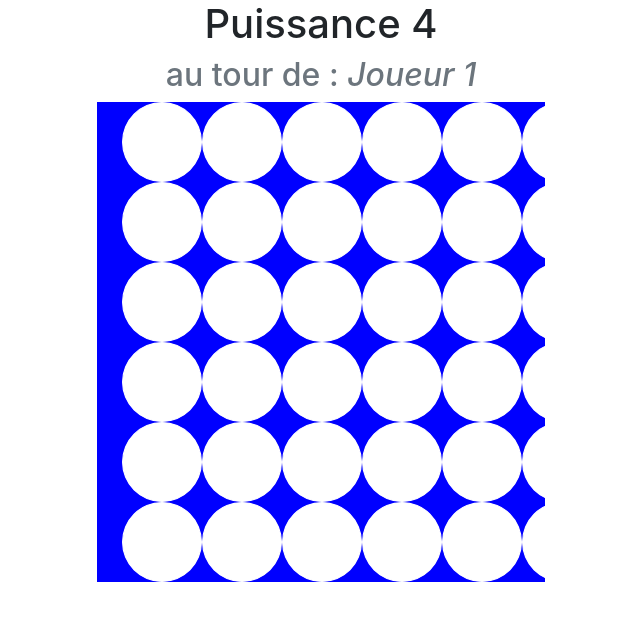
After one commit to akk0ga/puissance4, a PHP site: page /template/game.html in a window 1280 px wide. The commit adds this page. Shown: the top 621 px of the page, without its empty margins (319-959 px from the left). Run offline with PHP 8.4, Linux system fonts and the light colour scheme.

Commit message:
create session and array
session varaible and array html

```diff
--- /dev/null
+++ b/assets/css/game.css
@@ -0,0 +1,23 @@
+body #showData {
+  width: 100%;
+  height: 100%; }
+  body #showData #array {
+    position: relative;
+    display: block;
+    width: 35%;
+    height: 60vh;
+    background-color: blue; }
+    body #showData #array .row {
+      width: max-content;
+      height: max-content; }
+      body #showData #array .row ul {
+        position: relative;
+        width: 100%;
+        margin: 0; }
+        body #showData #array .row ul li {
+          list-style: none; }
+          body #showData #array .row ul li img {
+            width: 80px;
+            height: 80px; }
+
+/*# sourceMappingURL=game.css.map */
--- a/assets/css/index.css
+++ /dev/null
@@ -1,3 +0,0 @@
-
-
-/*# sourceMappingURL=index.css.map */
--- /dev/null
+++ b/assets/sass/game.scss
@@ -0,0 +1,29 @@
+body{
+    #showData{
+        width: 100%;
+        height: 100%;
+        #array{
+            position: relative;
+            display: block;
+            width: 35%;
+            height: 60vh;
+            background-color: blue;
+            .row{
+                width: max-content;
+                height: max-content;
+                ul{
+                    position: relative;
+                    width: 100%;
+                    margin: 0;
+                    li{
+                        list-style: none;
+                        img{
+                            width: 80px;
+                            height: 80px;
+                        }
+                    }
+                }
+            }
+        }
+    }
+}
--- /dev/null
+++ b/template/footer.html
@@ -0,0 +1,5 @@
+<script src="https://code.jquery.com/jquery-3.5.1.slim.min.js" integrity="sha384-DfXdz2htPH0lsSSs5nCTpuj/zy4C+OGpamoFVy38MVBnE+IbbVYUew+OrCXaRkfj" crossorigin="anonymous" defer></script>
+<script src="https://cdn.jsdelivr.net/npm/popper.js@1.16.1/dist/umd/popper.min.js" integrity="sha384-9/reFTGAW83EW2RDu2S0VKaIzap3H66lZH81PoYlFhbGU+6BZp6G7niu735Sk7lN" crossorigin="anonymous" defer></script>
+<script src="https://cdn.jsdelivr.net/npm/bootstrap@4.5.3/dist/js/bootstrap.min.js" integrity="sha384-w1Q4orYjBQndcko6MimVbzY0tgp4pWB4lZ7lr30WKz0vr/aWKhXdBNmNb5D92v7s" crossorigin="anonymous" defer></script>
+</body>
+</html>
--- /dev/null
+++ b/template/game.html
@@ -0,0 +1,89 @@
+<!DOCTYPE html>
+<html lang="en">
+<head>
+    <meta charset="UTF-8">
+    <meta name="viewport" content="width=device-width, initial-scale=1.0">
+    <link rel="stylesheet" href="https://cdn.jsdelivr.net/npm/bootstrap@4.5.3/dist/css/bootstrap.min.css" integrity="sha384-TX8t27EcRE3e/ihU7zmQxVncDAy5uIKz4rEkgIXeMed4M0jlfIDPvg6uqKI2xXr2" crossorigin="anonymous">
+    <link rel="stylesheet" href="../assets/css/game.css">
+    <title>Puissance 4</title>
+</head>
+<body>
+    <h1 class="text-center text-capitalize">puissance 4</h1>
+
+    <section id="showData" class="d-flex flex-column align-items-center justify-content-center">
+        <h2 class="text-center text-secondary">au tour de : <em class="text-capitalize">joueur 1</em></h2>
+        <div id="array">
+            <div class="row">
+                <ul class="d-flex flex-row justify-content-center align-items-center">
+                    <li><img src="../assets/img/circle_white-01.svg" alt="circle white"></li>
+                    <li><img src="../assets/img/circle_white-01.svg" alt="circle white"></li>
+                    <li><img src="../assets/img/circle_white-01.svg" alt="circle white"></li>
+                    <li><img src="../assets/img/circle_white-01.svg" alt="circle white"></li>
+                    <li><img src="../assets/img/circle_white-01.svg" alt="circle white"></li>
+                    <li><img src="../assets/img/circle_white-01.svg" alt="circle white"></li>
+                    <li><img src="../assets/img/circle_white-01.svg" alt="circle white"></li>
+                </ul>
+            </div>
+            <div class="row">
+                <ul class="d-flex flex-row justify-content-center align-items-center">
+                    <li><img src="../assets/img/circle_white-01.svg" alt="circle white"></li>
+                    <li><img src="../assets/img/circle_white-01.svg" alt="circle white"></li>
+                    <li><img src="../assets/img/circle_white-01.svg" alt="circle white"></li>
+                    <li><img src="../assets/img/circle_white-01.svg" alt="circle white"></li>
+                    <li><img src="../assets/img/circle_white-01.svg" alt="circle white"></li>
+                    <li><img src="../assets/img/circle_white-01.svg" alt="circle white"></li>
+                    <li><img src="../assets/img/circle_white-01.svg" alt="circle white"></li>
+                </ul>
+            </div>
+            <div class="row">
+                <ul class="d-flex flex-row justify-content-center align-items-center">
+                    <li><img src="../assets/img/circle_white-01.svg" alt="circle white"></li>
+                    <li><img src="../assets/img/circle_white-01.svg" alt="circle white"></li>
+                    <li><img src="../assets/img/circle_white-01.svg" alt="circle white"></li>
+                    <li><img src="../assets/img/circle_white-01.svg" alt="circle white"></li>
+                    <li><img src="../assets/img/circle_white-01.svg" alt="circle white"></li>
+                    <li><img src="../assets/img/circle_white-01.svg" alt="circle white"></li>
+                    <li><img src="../assets/img/circle_white-01.svg" alt="circle white"></li>
+                </ul>
+            </div>
+            <div class="row">
+                <ul class="d-flex flex-row justify-content-center align-items-center">
+                    <li><img src="../assets/img/circle_white-01.svg" alt="circle white"></li>
+                    <li><img src="../assets/img/circle_white-01.svg" alt="circle white"></li>
+                    <li><img src="../assets/img/circle_white-01.svg" alt="circle white"></li>
+                    <li><img src="../assets/img/circle_white-01.svg" alt="circle white"></li>
+                    <li><img src="../assets/img/circle_white-01.svg" alt="circle white"></li>
+                    <li><img src="../assets/img/circle_white-01.svg" alt="circle white"></li>
+                    <li><img src="../assets/img/circle_white-01.svg" alt="circle white"></li>
+                </ul>
+            </div>
+            <div class="row">
+                <ul class="d-flex flex-row justify-content-around align-items-center">
+                    <li><img src="../assets/img/circle_white-01.svg" alt="circle white"></li>
+                    <li><img src="../assets/img/circle_white-01.svg" alt="circle white"></li>
+                    <li><img src="../assets/img/circle_white-01.svg" alt="circle white"></li>
+                    <li><img src="../assets/img/circle_white-01.svg" alt="circle white"></li>
+                    <li><img src="../assets/img/circle_white-01.svg" alt="circle white"></li>
+                    <li><img src="../assets/img/circle_white-01.svg" alt="circle white"></li>
+                    <li><img src="../assets/img/circle_white-01.svg" alt="circle white"></li>
+                </ul>
+            </div>
+            <div class="row">
+                <ul class="d-flex flex-row justify-content-center align-items-center">
+                    <li><img src="../assets/img/circle_white-01.svg" alt="circle white"></li>
+                    <li><img src="../assets/img/circle_white-01.svg" alt="circle white"></li>
+                    <li><img src="../assets/img/circle_white-01.svg" alt="circle white"></li>
+                    <li><img src="../assets/img/circle_white-01.svg" alt="circle white"></li>
+                    <li><img src="../assets/img/circle_white-01.svg" alt="circle white"></li>
+                    <li><img src="../assets/img/circle_white-01.svg" alt="circle white"></li>
+                    <li><img src="../assets/img/circle_white-01.svg" alt="circle white"></li>
+                </ul>
+            </div>
+        </div>
+    </section>
+
+    <script src="https://code.jquery.com/jquery-3.5.1.slim.min.js" integrity="sha384-DfXdz2htPH0lsSSs5nCTpuj/zy4C+OGpamoFVy38MVBnE+IbbVYUew+OrCXaRkfj" crossorigin="anonymous" defer></script>
+    <script src="https://cdn.jsdelivr.net/npm/popper.js@1.16.1/dist/umd/popper.min.js" integrity="sha384-9/reFTGAW83EW2RDu2S0VKaIzap3H66lZH81PoYlFhbGU+6BZp6G7niu735Sk7lN" crossorigin="anonymous" defer></script>
+    <script src="https://cdn.jsdelivr.net/npm/bootstrap@4.5.3/dist/js/bootstrap.min.js" integrity="sha384-w1Q4orYjBQndcko6MimVbzY0tgp4pWB4lZ7lr30WKz0vr/aWKhXdBNmNb5D92v7s" crossorigin="anonymous" defer></script>
+</body>
+</html>
```
Also changed, not shown: index.php (+5 -16 lines), template/header.html (added, +10 -0 lines), assets/img/circle_red-01.svg (added), assets/img/circle_white-01.svg (added), assets/img/circle_yellow-01.svg (added), assets/sass/index.scss (deleted), 2 other files.
